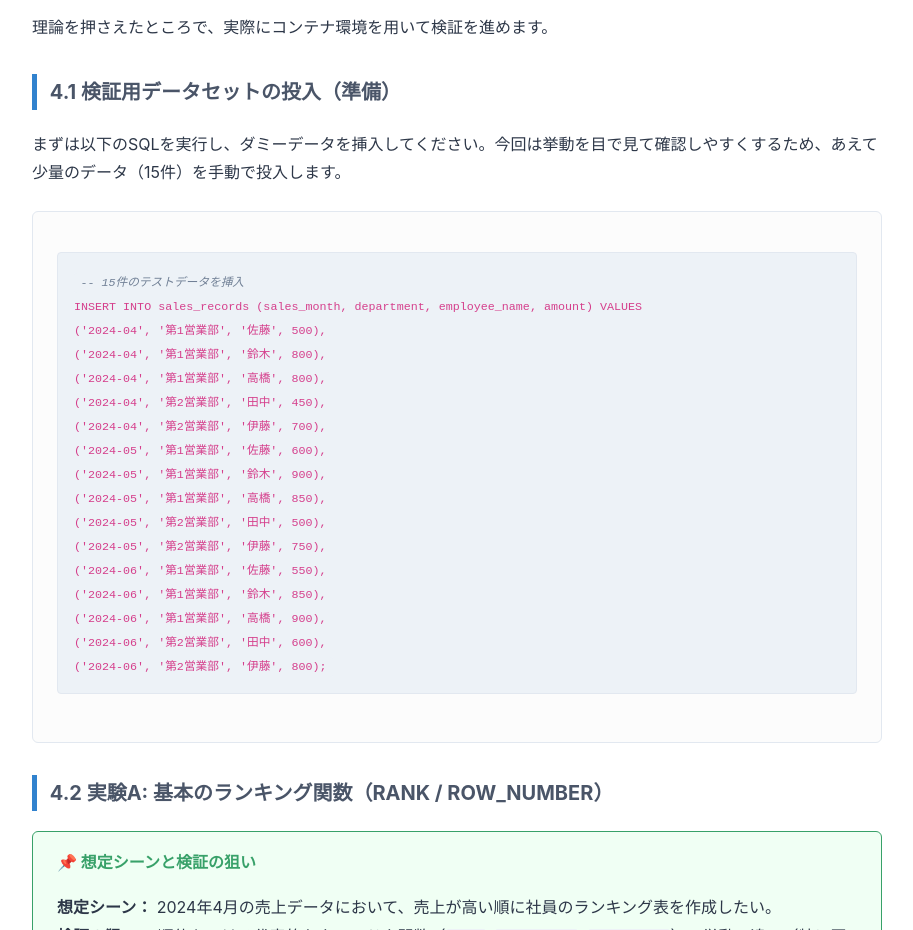
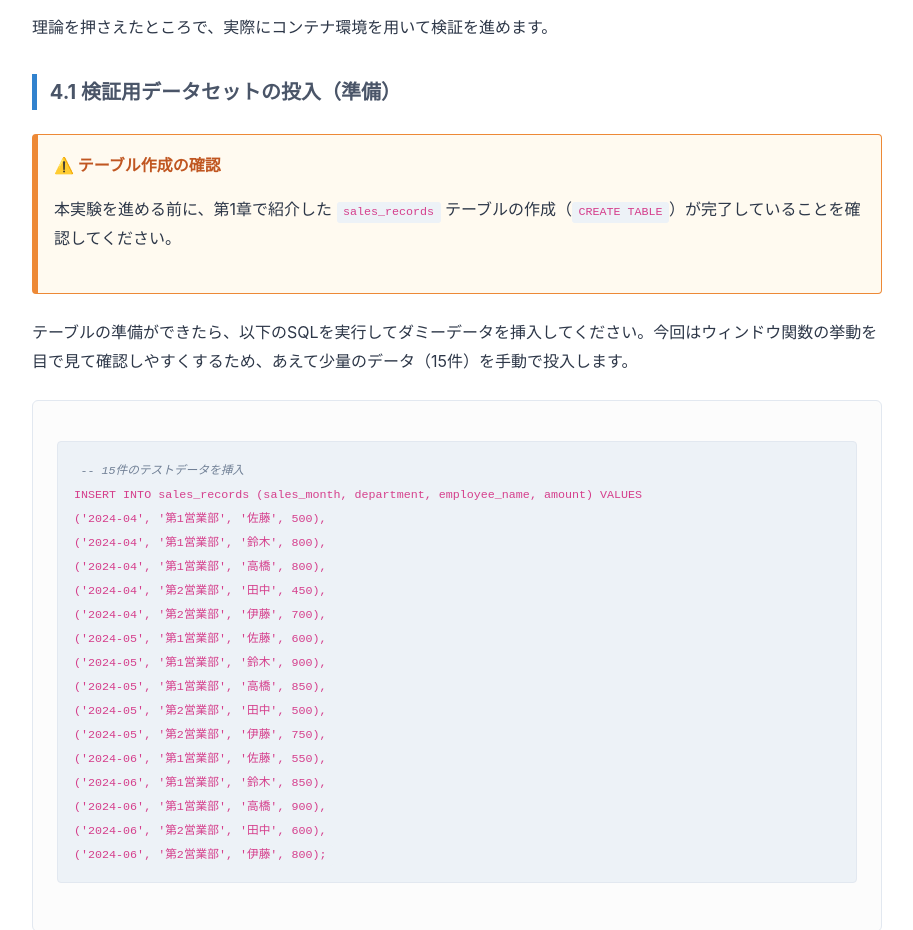
Before and after one commit to megumegu256/DB_technical_articles, a website: page technical_articles/html/ta_window_function.html in a window 1280 px wide. Shown: the part 4540-5470 px from the top of the page, without its empty margins (183-1096 px from the left). Drawn offline with Linux system fonts and the light colour scheme.

Commit message:
update ta_window_function.html

```diff
--- a/technical_articles/html/ta_window_function.html
+++ b/technical_articles/html/ta_window_function.html
@@ -403,7 +403,12 @@ FROM テーブル名;</code></pre>
         <p>理論を押さえたところで、実際にコンテナ環境を用いて検証を進めます。</p>
 
         <h3>4.1 検証用データセットの投入（準備）</h3>
-        <p>まずは以下のSQLを実行し、ダミーデータを挿入してください。今回は挙動を目で見て確認しやすくするため、あえて少量のデータ（15件）を手動で投入します。</p>
+        <div class="alert">
+            <strong>⚠️ テーブル作成の確認</strong>
+            <p>本実験を進める前に、第1章で紹介した <code>sales_records</code> テーブルの作成（<code>CREATE TABLE</code>）が完了していることを確認してください。</p>
+        </div>
+
+        <p>テーブルの準備ができたら、以下のSQLを実行してダミーデータを挿入してください。今回はウィンドウ関数の挙動を目で見て確認しやすくするため、あえて少量のデータ（15件）を手動で投入します。</p>
 
         <div class="step-box">
 <pre><code><span class="comment">-- 15件のテストデータを挿入</span>
```
